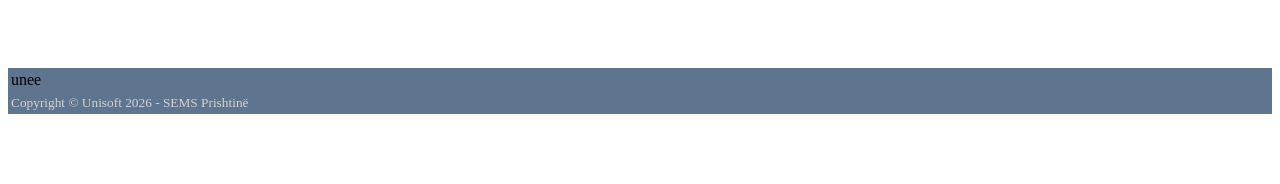
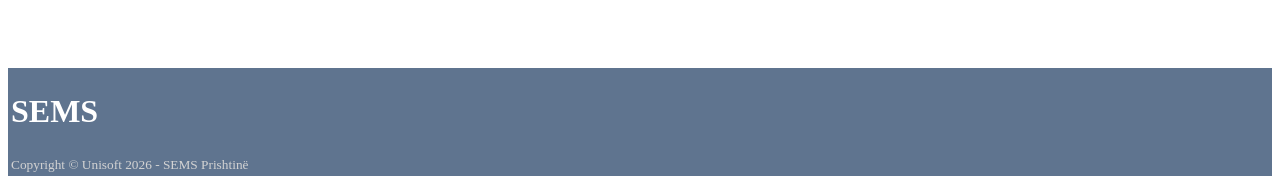
Before and after one commit to AminaHxhikadrija/17, a plain HTML site: page index.html in a window 1280 px wide. Shown: the part 971-1155 px from the top of the page. Before the commit the page ends 1093 px from the top, so only its background shows below. Drawn offline with Linux system fonts and the light colour scheme.

Commit message:
Update index.html

```diff
--- a/index.html
+++ b/index.html
@@ -128,7 +128,7 @@
     <footer>
         <table bgcolor="#5F748F" width="100%">
             <tr>
-                <td>unee</td>
+                <td><font color="white"><h1>SEMS</h1></font></td>
                 <td></td>
             </tr>
             <tr colspan="2">
@@ -137,11 +137,4 @@
         </table>
     </footer>
 </body>
-
-
-
-
-
-
-
 </html>
```
